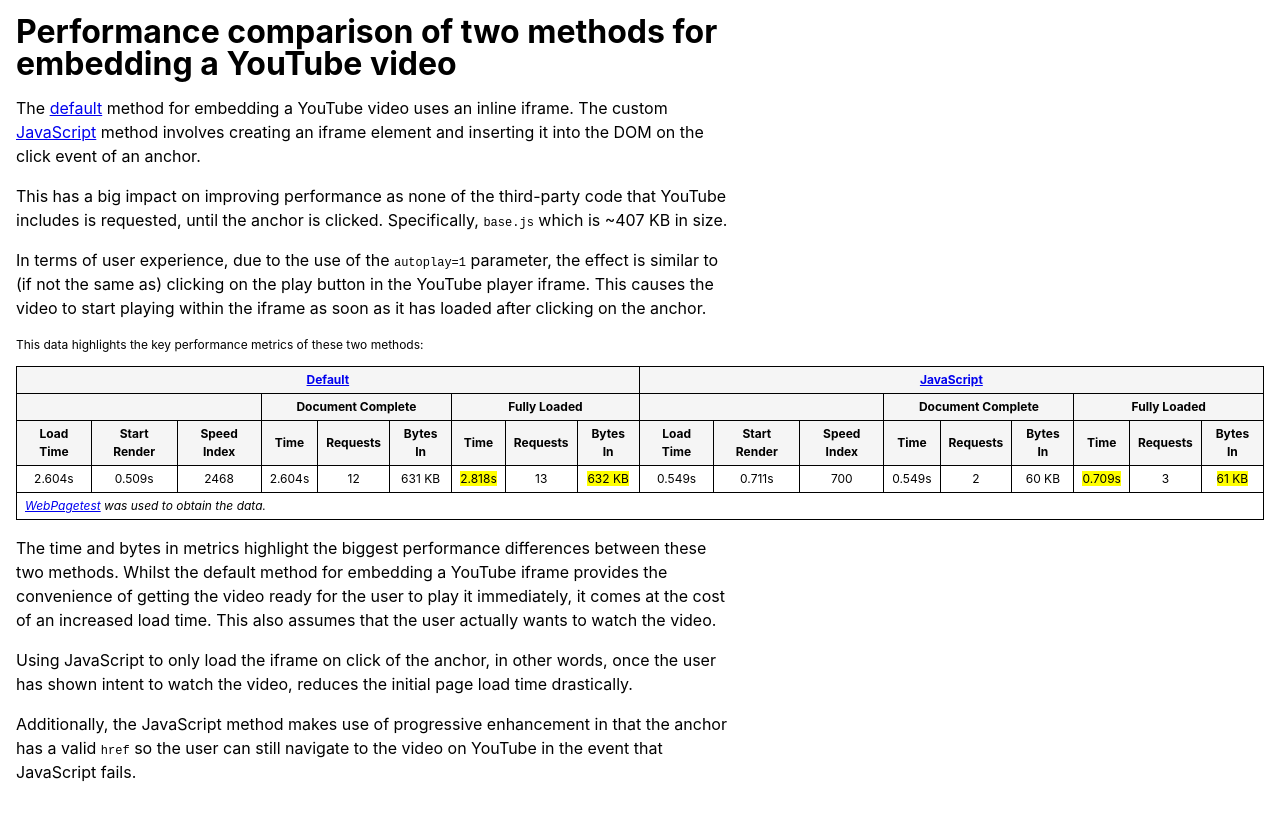
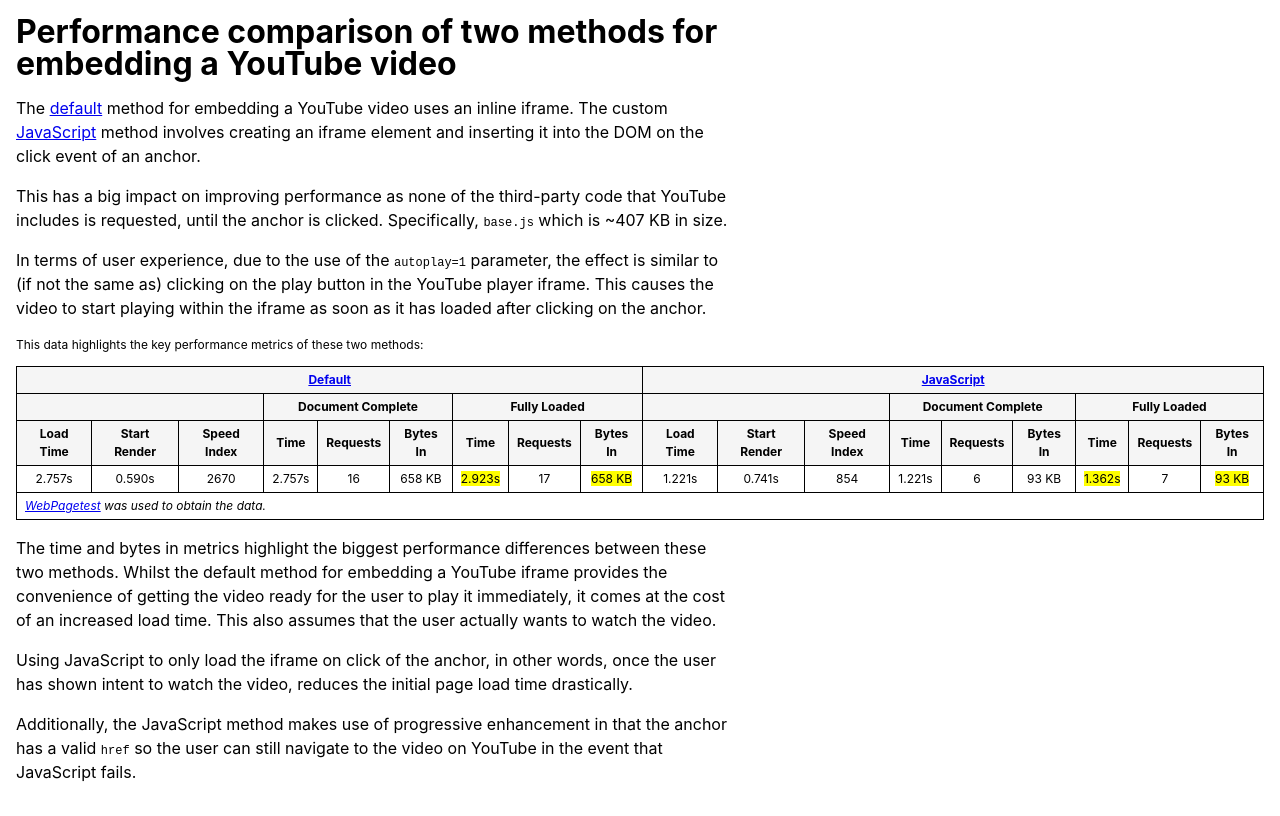
Before and after one commit to michaelthorne/embed-iframe, a plain HTML site: page index.html in a window 1280 px wide. Drawn offline with Linux system fonts and the light colour scheme.

Commit message:
Updated stats

```diff
--- a/index.html
+++ b/index.html
@@ -113,8 +113,8 @@
             <caption>This data highlights the key performance metrics of these two methods:</caption>
             <thead>
             <tr>
-                <th colspan="9"><a href="https://www.webpagetest.org/result/170520_6H_CBQ/">Default</a></th>
-                <th colspan="9"><a href="https://www.webpagetest.org/result/170520_1S_CVW/">JavaScript</a></th>
+                <th colspan="9"><a href="http://www.webpagetest.org/result/170602_GS_RSF/">Default</a></th>
+                <th colspan="9"><a href="http://www.webpagetest.org/result/170602_GX_RSM/">JavaScript</a></th>
             </tr>
             <tr>
                 <th colspan="3">&nbsp;</th>
@@ -147,24 +147,24 @@
             </thead>
             <tbody>
             <tr>
-                <td>2.604s</td>
-                <td>0.509s</td>
-                <td>2468</td>
-                <td>2.604s</td>
-                <td>12</td>
-                <td>631 KB</td>
-                <td><mark>2.818s</mark></td>
-                <td>13</td>
-                <td><mark>632 KB</mark></td>
-                <td>0.549s</td>
-                <td>0.711s</td>
-                <td>700</td>
-                <td>0.549s</td>
-                <td>2</td>
-                <td>60 KB</td>
-                <td><mark>0.709s</mark></td>
-                <td>3</td>
-                <td><mark>61 KB</mark></td>
+                <td>2.757s</td>
+                <td>0.590s</td>
+                <td>2670</td>
+                <td>2.757s</td>
+                <td>16</td>
+                <td>658 KB</td>
+                <td><mark>2.923s</mark></td>
+                <td>17</td>
+                <td><mark>658 KB</mark></td>
+                <td>1.221s</td>
+                <td>0.741s</td>
+                <td>854</td>
+                <td>1.221s</td>
+                <td>6</td>
+                <td>93 KB</td>
+                <td><mark>1.362s</mark></td>
+                <td>7</td>
+                <td><mark>93 KB</mark></td>
             </tr>
             </tbody>
             <tfoot>
```
